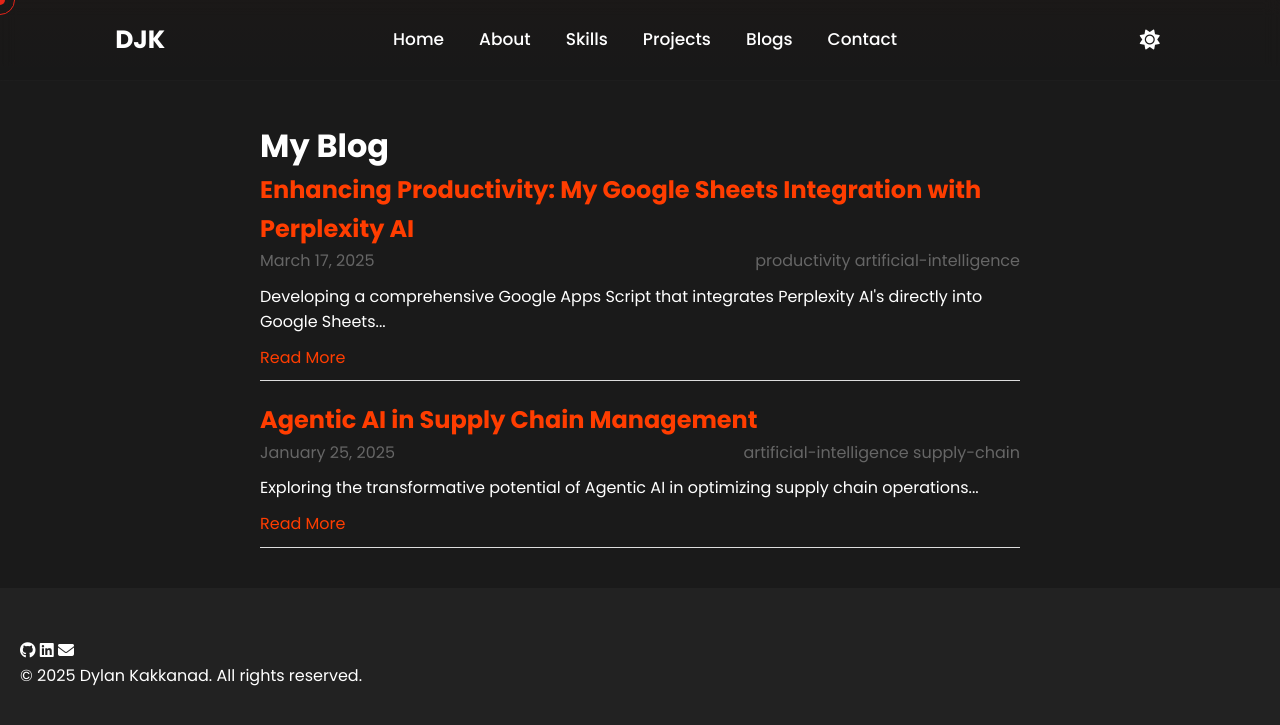
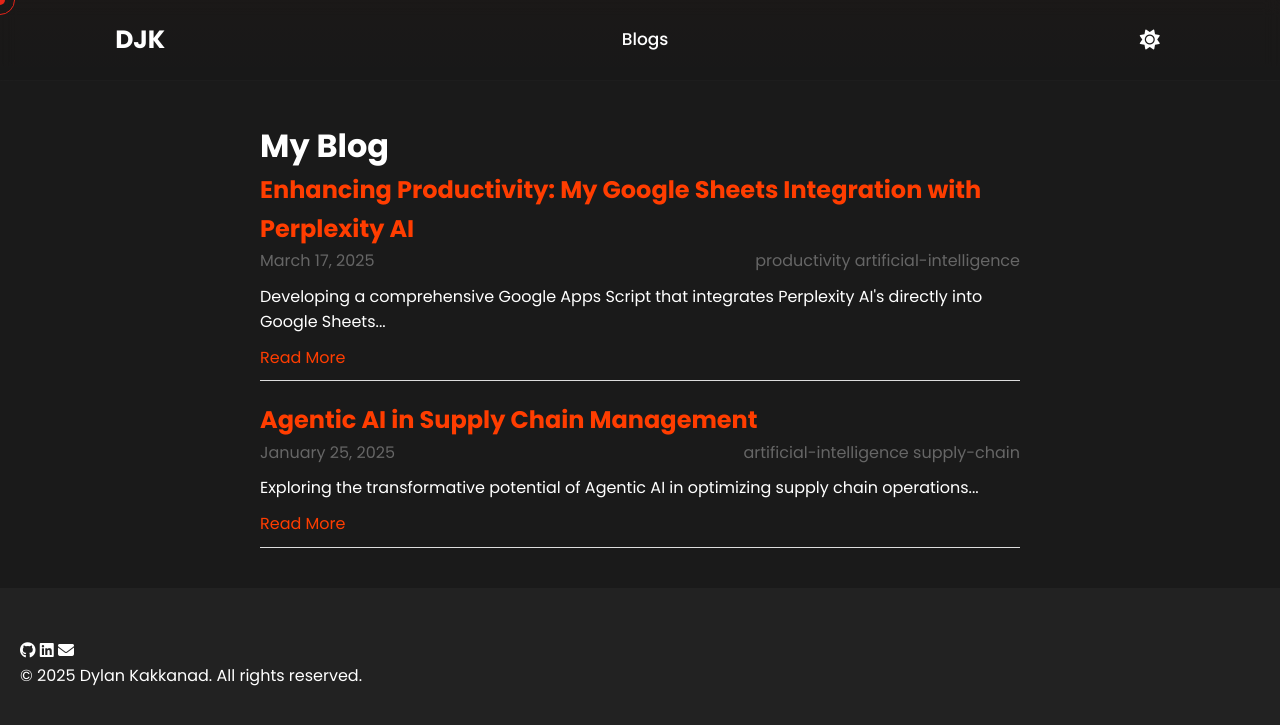
Before and after one commit to Dylan-Kakkanad/Dylan-Kakkanad.github.io, a Jekyll site: the page built from blog.html, in a window 1280 px wide. Shown: the top 725 px of the page. Built offline with Jekyll 4.4.1, drawn with Linux system fonts in a browser that asks for light colours; nearby versions of some CDN libraries.

Commit message:
Update default.html

```diff
--- a/_layouts/default.html
+++ b/_layouts/default.html
@@ -30,14 +30,14 @@
         </div>
         <nav>
             <ul>
-                {% if page.layout != 'post' %}
+                {% if page.layout != 'post' and page.title != 'Blog' %}
                 <li><a href="/#home" class="nav-link">Home</a></li>
                 <li><a href="/#about" class="nav-link">About</a></li>
                 <li><a href="/#skills" class="nav-link">Skills</a></li>
                 <li><a href="/#projects" class="nav-link">Projects</a></li>
                 {% endif %}
                 <li><a href="/blog" class="nav-link">Blogs</a></li> <!-- Keep this as /blog -->
-                {% if page.layout != 'post' %}
+                {% if page.layout != 'post' and page.title != 'Blog' %}
                 <li><a href="/#contact" class="nav-link">Contact</a></li>
                 {% endif %}
             </ul>
```
